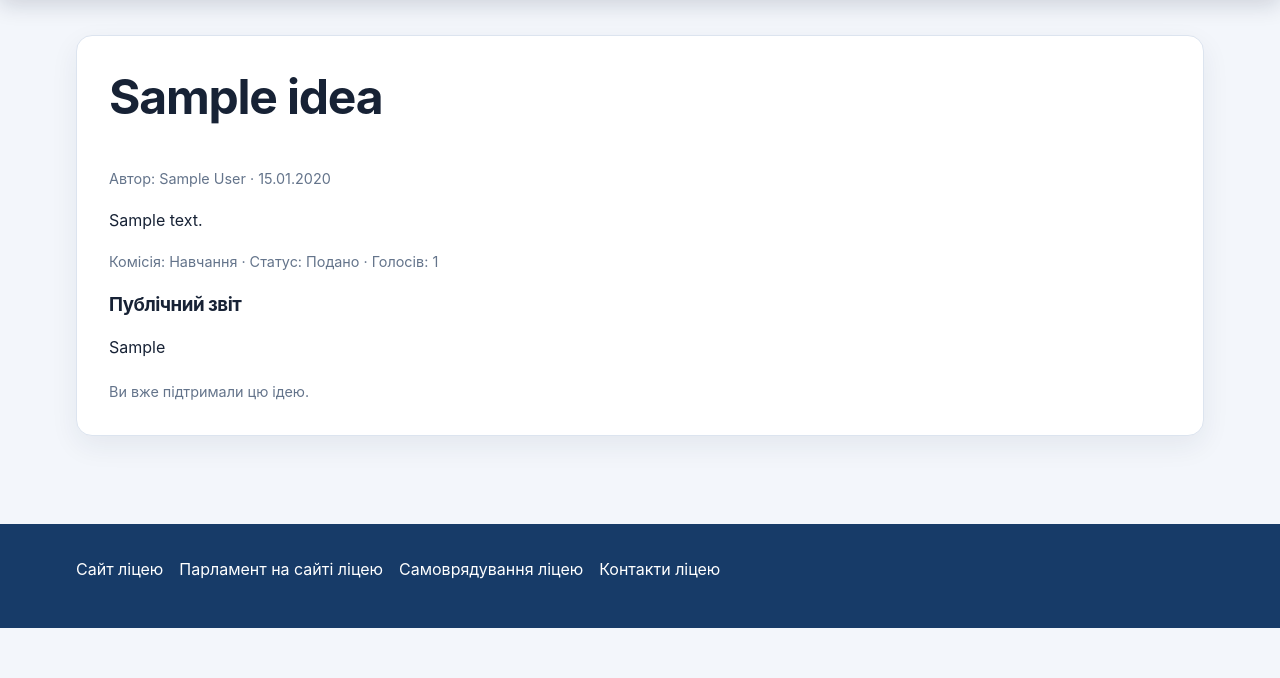
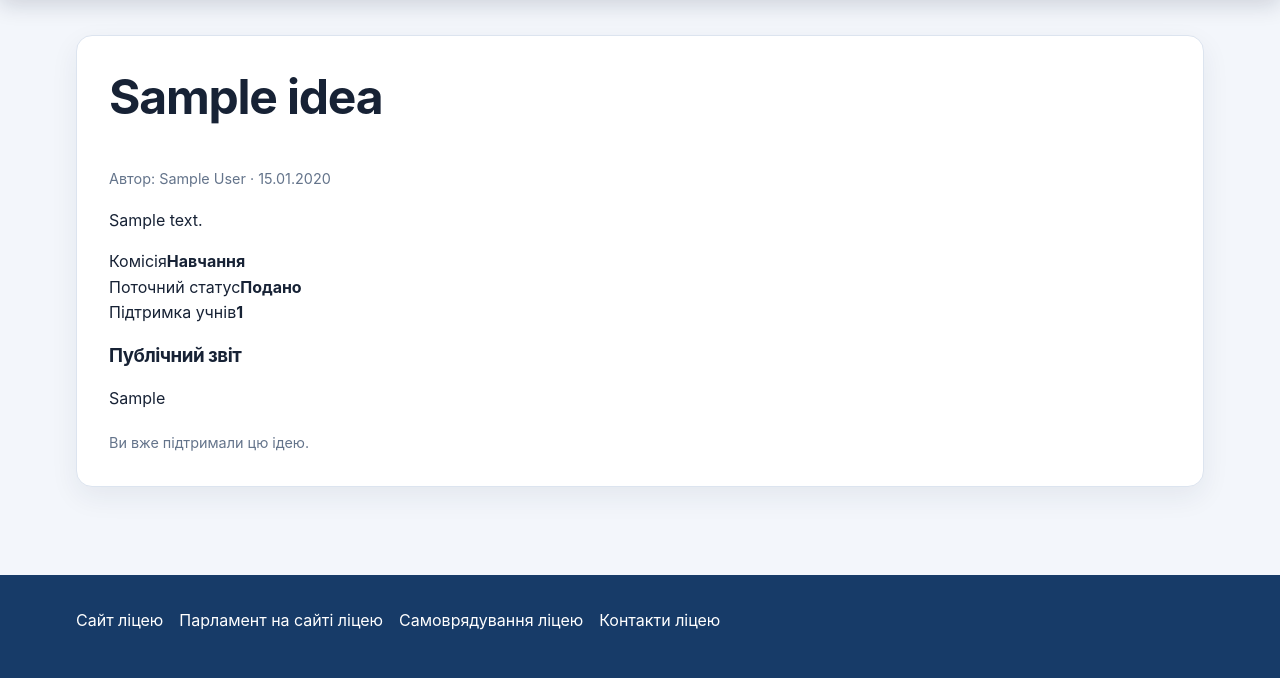
Before and after one commit to ballzdb/parlament-online, a Django app: page /ideas/1/ in a window 1280 px wide. Shown: the part 64-742 px from the top of the page. Run offline with Django 5.2, Linux system fonts and the light colour scheme; a user stored in the database is signed in; data comes from the database, SQL or seed files in the repository; tables that the repository leaves empty hold one stand-in row (values such as "Sample post").

Commit message:
Improve idea detail information hierarchy

```diff
--- a/templates/ideas/detail.html
+++ b/templates/ideas/detail.html
@@ -1,13 +1,13 @@
 {% extends 'base.html' %}
 
-{% block title %}{{ idea.title }}{% endblock %}
+{% block title %}{{ idea.title }}<style>\n.idea-facts{display:grid;grid-template-columns:repeat(3,minmax(0,1fr));gap:.7rem;margin:1.25rem 0;padding:1rem;background:var(--soft);border:1px solid var(--border);border-radius:14px}.idea-facts div{min-width:0}.idea-facts span{display:block;color:var(--muted);font-size:.82rem;margin-bottom:.2rem}.idea-facts strong{display:block;overflow-wrap:anywhere}@media(max-width:560px){.idea-facts{grid-template-columns:1fr 1fr}.idea-facts div:last-child{grid-column:1/-1}}\n.detail-card>p{white-space:pre-line;overflow-wrap:anywhere}\n</style>\n{% endblock %}
 
 {% block content %}
   <article class="card detail-card">
     <h1>{{ idea.title }}</h1>
     <div class="meta detail-meta">Автор: {{ idea.author.display_name|default:idea.author.email }} · {{ idea.created_at|date:'d.m.Y' }}</div>
     <p>{{ idea.body }}</p>
-    <div class="meta detail-meta">Комісія: {{ idea.commission|default:'—' }} · Статус: {{ idea.get_status_display }} · Голосів: {{ idea.vote_count }}</div>
+    <div class="idea-facts"><div><span>Комісія</span><strong>{{ idea.commission|default:'—' }}</strong></div><div><span>Поточний статус</span><strong>{{ idea.get_status_display }}</strong></div><div><span>Підтримка учнів</span><strong>{{ idea.vote_count }}</strong></div></div>
     {% if idea.completion_report %}
       <h3>Публічний звіт</h3>
       <p>{{ idea.completion_report }}</p>
```
